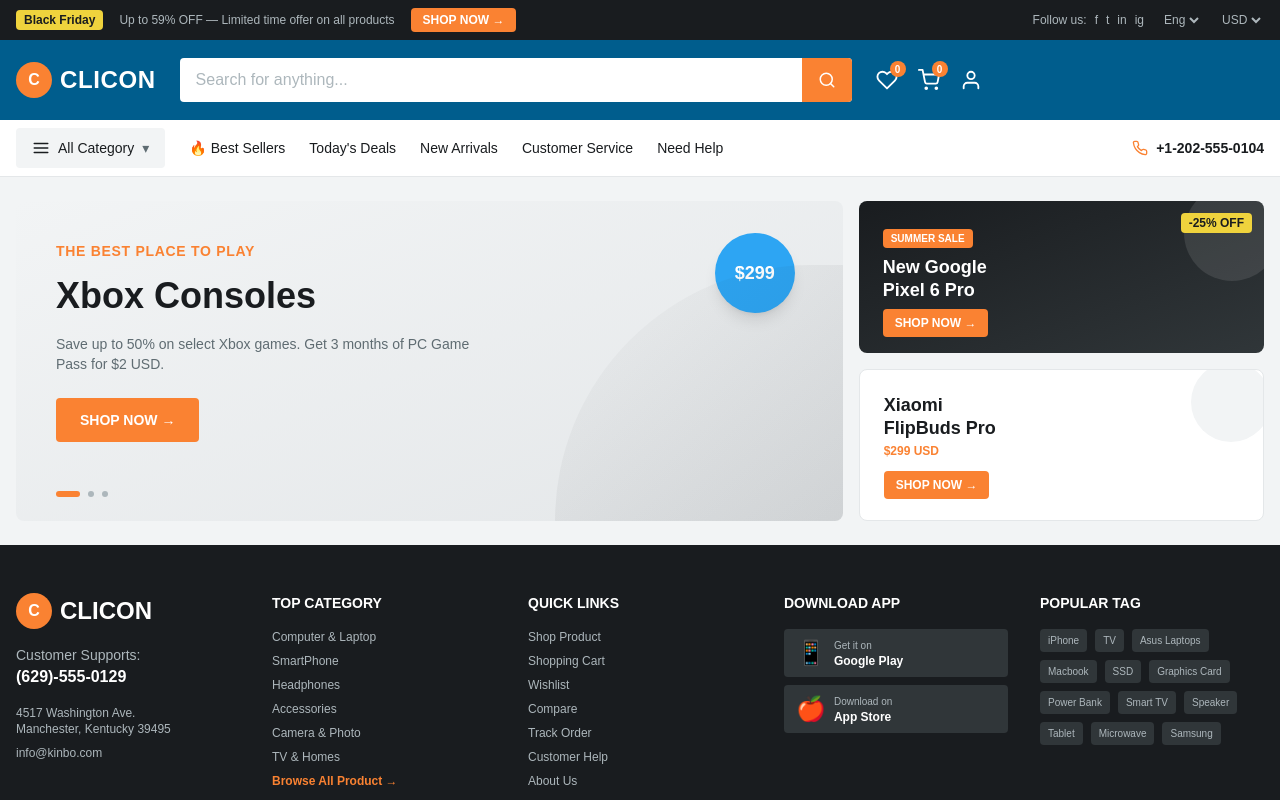
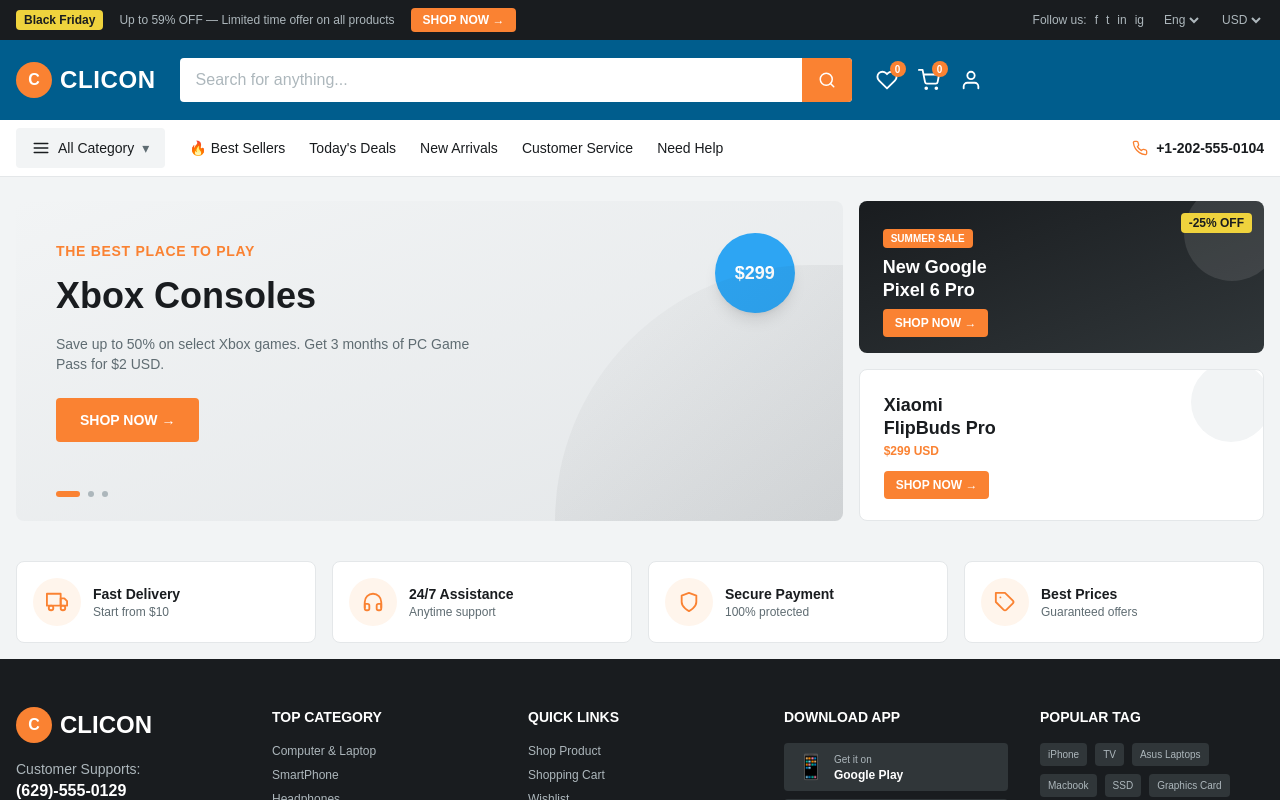
Before and after one commit to valo0n/Lab-2, a React (Vite) app in the folder frontend/: page / in a window 1280 px wide. Shown: the top 800 px of the page. Built offline with nearby package versions, Linux system fonts and the light colour scheme.

Commit message:
FeatureStrips

```diff
--- /dev/null
+++ b/frontend/src/components/homepage/FeatureStrips.jsx
@@ -0,0 +1,36 @@
+import { FiTruck, FiHeadphones, FiShield, FiTag } from "react-icons/fi";
+
+const features = [
+  { icon: FiTruck, title: "Fast Delivery", desc: "Start from $10" },
+  { icon: FiHeadphones, title: "24/7 Assistance", desc: "Anytime support" },
+  { icon: FiShield, title: "Secure Payment", desc: "100% protected" },
+  { icon: FiTag, title: "Best Prices", desc: "Guaranteed offers" },
+];
+
+export default function FeatureStrips() {
+  return (
+    <section className="max-w-7xl mx-auto px-4 py-4">
+      <div className="grid grid-cols-2 md:grid-cols-4 gap-4">
+        {features.map((feature, i) => {
+          const Icon = feature.icon;
+          return (
+            <div
+              key={i}
+              className="flex items-center gap-3 p-4 bg-white border border-gray-100 rounded-lg hover:shadow-card transition-shadow"
+            >
+              <div className="w-12 h-12 bg-primary-50 rounded-full flex items-center justify-center text-primary flex-shrink-0">
+                <Icon size={22} />
+              </div>
+              <div>
+                <h4 className="font-semibold text-dark text-sm">
+                  {feature.title}
+                </h4>
+                <p className="text-dark-300 text-xs">{feature.desc}</p>
+              </div>
+            </div>
+          );
+        })}
+      </div>
+    </section>
+  );
+}
--- a/frontend/src/pages/HomePage.jsx
+++ b/frontend/src/pages/HomePage.jsx
@@ -3,6 +3,7 @@
 import Footer from "../components/Layout/Footer";
 import Navigation from "../components/Layout/Navigation";
 import HeroSection from "../components/homepage/HeroSection";
+import FeatureStrips from "../components/homepage/FeatureStrips";
 export default function HomePage() {
   return (
     <div className="min-h-screen bg-gray-50 font-sans">
@@ -12,6 +13,7 @@
 
       <main>
         <HeroSection />
+        <FeatureStrips />
       </main>
       <Footer />
     </div>
```
